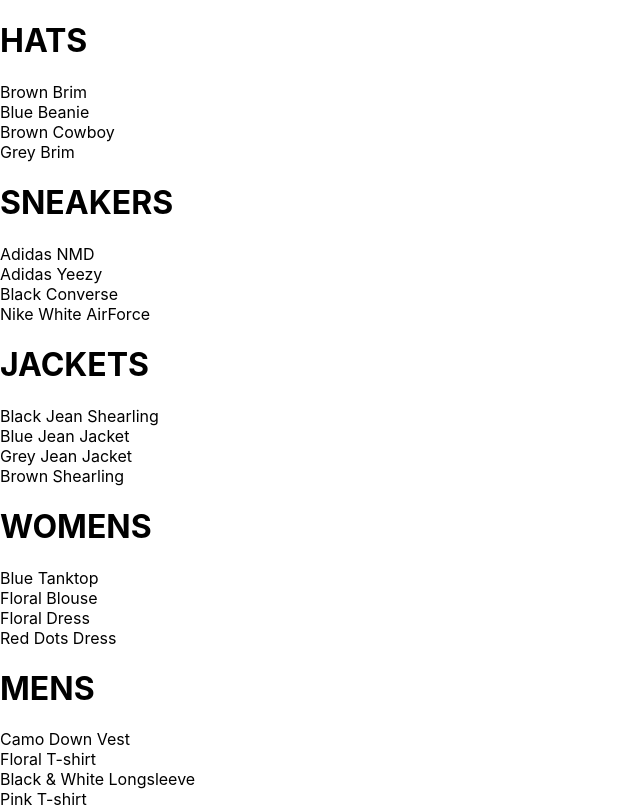
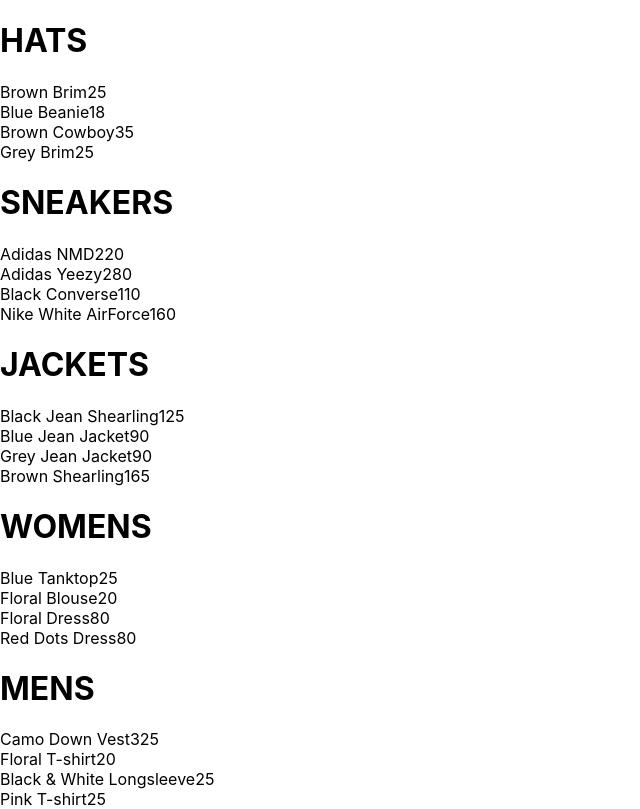
Before and after one commit to iqbalrafat/rares-clothing, a React (Create React App) app: page /shop in a window 1280 px wide. Shown: the whole page, without its empty margins (0-640 px from the left). Built offline with nearby package versions, Linux system fonts and the light colour scheme; a web font is replaced by a local one.

Commit message:
[rares-clothing]-- added Collection_Item Component

```diff
--- /dev/null
+++ b/src/components/Collection-Item/Collection-Item.component.jsx
@@ -0,0 +1,15 @@
+import React from 'react';
+import './Collection-Item.styles.scss'
+
+function CollectionItem({imageUrl,name,price}){
+  return (
+    <div className="collection-item">
+        <div className="image" style={{backgroundImage : `url(${imageUrl})`}}/>
+      <div className="collection-footer">
+          <span className="name">{name}</span>
+          <span className="price">{price}</span>
+      </div>
+    </div>
+  )
+}
+export default CollectionItem;
--- /dev/null
+++ b/src/components/Collection-Item/Collection-Item.styles.scss
@@ -0,0 +1,4 @@
+.collection-item{
+  Display:flex;
+  direction:column;
+}
--- a/src/components/Collection_Preview/Collection-Preview.component.jsx
+++ b/src/components/Collection_Preview/Collection-Preview.component.jsx
@@ -1,18 +1,24 @@
 import React from 'react';
 import './Collection-Preview.styles.scss'
+import CollectionItem from '../Collection-Item/Collection-Item.component'
 
-const CollectionPreview=({title,items})=>(
+const CollectionPreview=({title,items})=>
+(
   <div className="Collection-Preview">
     <h1 className="title">{title.toUpperCase()}</h1>
       <div className="Preview">
          {
            items
            .filter((item,idx)=>idx< 4)
-           .map(item =>(
-           <div key={item.id}>{item.name}</div>
-           ))}
+           .map(item =>
+            <CollectionItem
+            key  = {item.id}
+            name = {item.name}
+            imageUrl={item.imageUrl}
+            price = {item.price} />
+           )
+         }
       </div>
   </div>
 );
-
 export default CollectionPreview;
```
